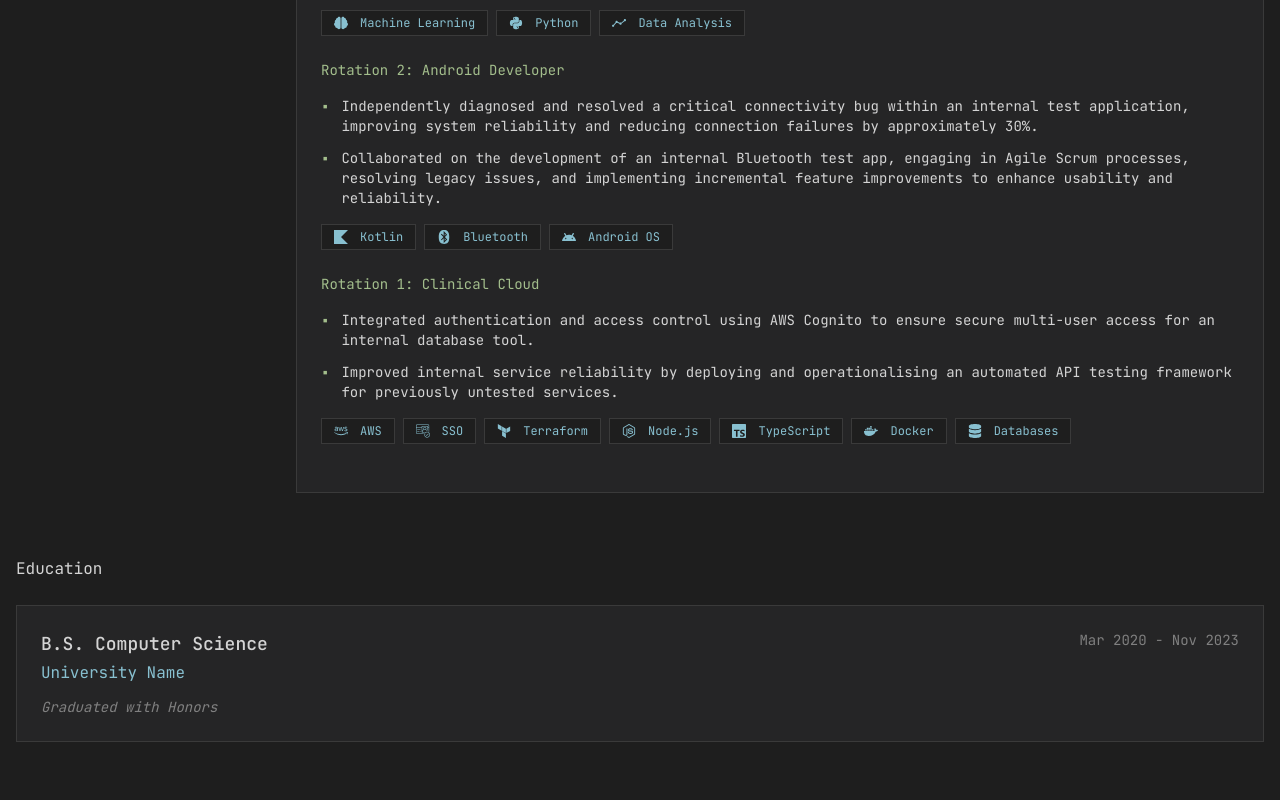
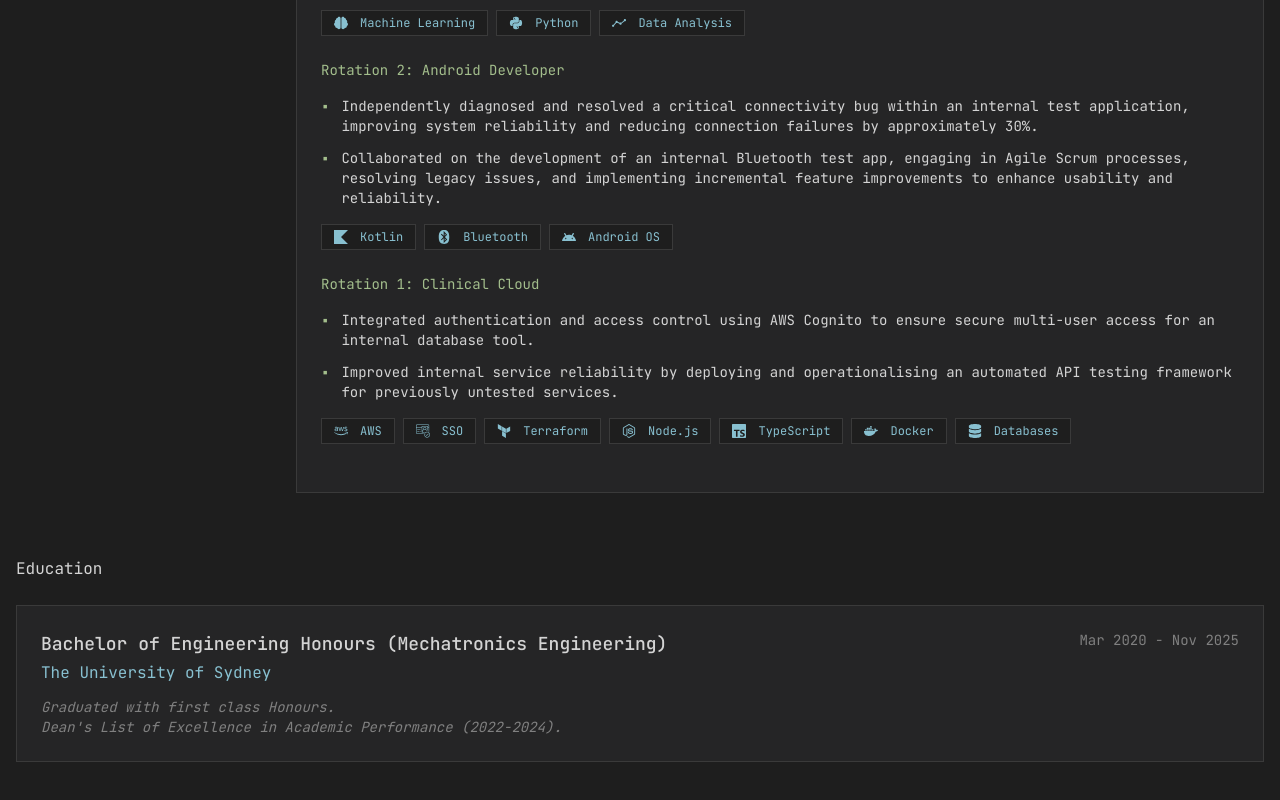
Before and after one commit to lazarr1/lulazar-com, a React (Vite) app: page /experience in a window 1280 px wide. Shown: the part 794-1594 px from the top of the page. Built offline with nearby package versions, Linux system fonts and the light colour scheme.

Commit message:
Education complete

```diff
--- a/src/pages/Experience.tsx
+++ b/src/pages/Experience.tsx
@@ -127,10 +127,11 @@ const experiences: Experience[] = [
 ];
 
 const education = {
-  school: "University Name",
-  degree: "B.S. Computer Science",
-  period: "Mar 2020 - Nov 2023",
-  note: "Graduated with Honors",
+  school: "The University of Sydney",
+  degree: "Bachelor of Engineering Honours (Mechatronics Engineering)",
+  period: "Mar 2020 - Nov 2025",
+  note: "Graduated with first class Honours.",
+  note2: "Dean's List of Excellence in Academic Performance (2022-2024).",
 };
 
 export function Experience() {
@@ -281,6 +282,9 @@ export function Experience() {
               <div className="text-sm text-[#808080] italic">
                 {education.note}
               </div>
+              <div className="text-sm text-[#808080] italic">
+                {education.note2}
+              </div>
             </div>
           </div>
         </div>
```
